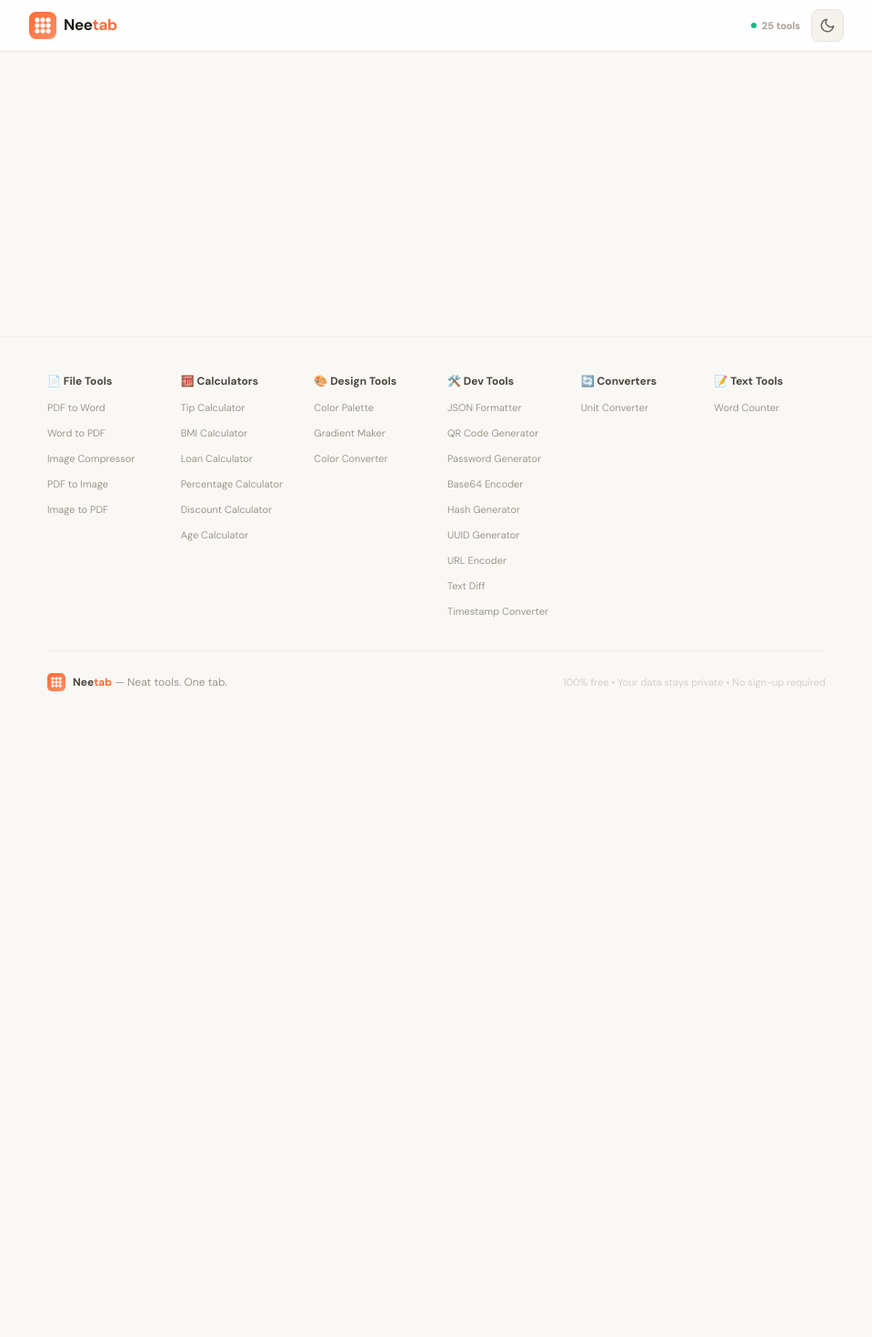
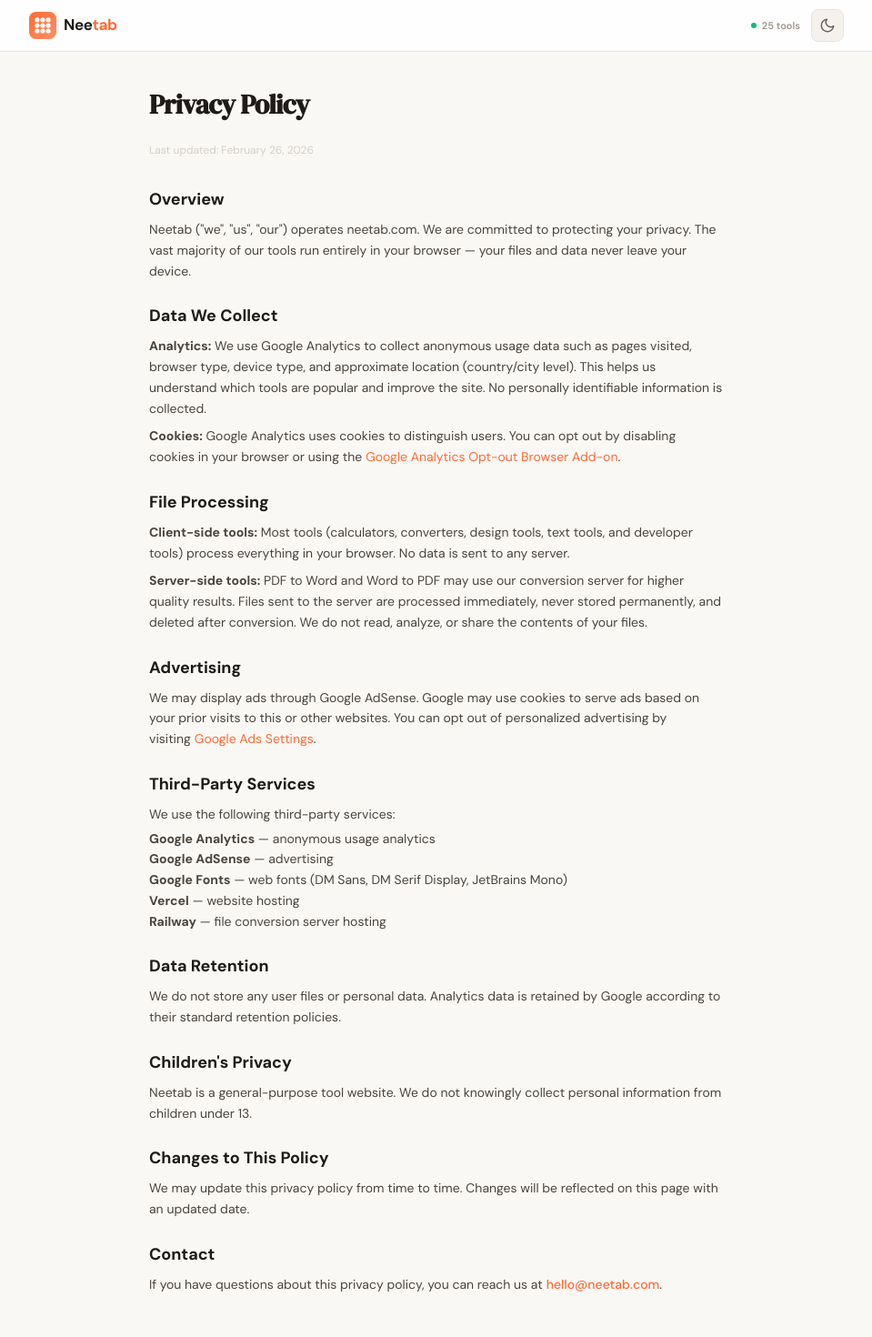
Before and after one commit to kojozcodes/neetab, a React (Vite) app: page /privacy in a window 1280 px wide. Shown: the top 1470 px of the page at 91% size, without its empty margins (160-1119 px from the left). Before the commit the page ends 800 px from the top, so only its background shows below. Built offline with nearby package versions, Linux system fonts and the light colour scheme.

Commit message:
Add Privacy Policy and About pages

```diff
--- a/src/App.tsx
+++ b/src/App.tsx
@@ -4,6 +4,8 @@
 import Footer from './components/Footer';
 import Home from './pages/Home';
 import ToolPage from './pages/ToolPage';
+import Privacy from './pages/Privacy';
+import About from './pages/About';
 
 export default function App() {
   const { theme, toggle } = useTheme();
@@ -15,6 +17,8 @@
         <Routes>
           <Route path="/" element={<Home />} />
           <Route path="/tools/:slug" element={<ToolPage />} />
+          <Route path="/privacy" element={<Privacy />} />
+          <Route path="/about" element={<About />} />
         </Routes>
       </main>
       <Footer />
--- a/src/components/Footer.tsx
+++ b/src/components/Footer.tsx
@@ -45,6 +45,10 @@
           <div className="text-[11px] text-surface-400">
             100% free • Your data stays private • No sign-up required
           </div>
+          <div className="flex items-center gap-3 text-[11px]">
+            <Link to="/about" className="text-surface-400 hover:text-brand-500 transition-colors">About</Link>
+            <Link to="/privacy" className="text-surface-400 hover:text-brand-500 transition-colors">Privacy</Link>
+          </div>
         </div>
       </div>
     </footer>
--- /dev/null
+++ b/src/pages/About.tsx
@@ -0,0 +1,71 @@
+import SEO from '../components/SEO';
+import { totalToolCount } from '../tools/registry';
+
+export default function About() {
+  return (
+    <>
+      <SEO
+        title="About Neetab — Neat Tools. One Tab."
+        description="Neetab is a collection of free online tools — calculators, converters, design tools & file converters. Fast, private, no sign-up required."
+        path="/about"
+      />
+      <div className="max-w-2xl mx-auto px-5 py-10 animate-fade-in">
+        <h1 className="font-display text-2xl sm:text-3xl font-bold tracking-tight text-surface-900 dark:text-surface-100 mb-6">
+          About Neetab
+        </h1>
+
+        <div className="space-y-6 text-sm text-surface-700 dark:text-surface-300 leading-relaxed">
+          <section>
+            <h2 className="text-lg font-bold text-surface-900 dark:text-surface-100 mb-2">What is Neetab?</h2>
+            <p>
+              Neetab is a collection of {totalToolCount} free online tools designed to be fast, private, and beautifully simple.
+              From PDF converters and image compressors to calculators, color palette generators, and developer utilities —
+              everything you need in one tab.
+            </p>
+          </section>
+
+          <section>
+            <h2 className="text-lg font-bold text-surface-900 dark:text-surface-100 mb-2">Why Neetab?</h2>
+            <p>
+              Most online tool sites are bloated with ads, slow to load, and require sign-ups. We built Neetab because
+              we wanted something better: tools that load instantly, respect your privacy, and just work.
+            </p>
+          </section>
+
+          <section>
+            <h2 className="text-lg font-bold text-surface-900 dark:text-surface-100 mb-2">Privacy First</h2>
+            <p>
+              The majority of Neetab tools run entirely in your browser. Your files, calculations, and data stay on your
+              device — nothing is uploaded to a server unless absolutely necessary (like high-quality PDF conversion).
+              Even then, files are processed and immediately deleted.
+            </p>
+          </section>
+
+          <section>
+            <h2 className="text-lg font-bold text-surface-900 dark:text-surface-100 mb-2">100% Free</h2>
+            <p>
+              Every tool on Neetab is free to use with no limits, no sign-ups, and no premium tiers. We keep the lights on
+              through non-intrusive advertising. That's it.
+            </p>
+          </section>
+
+          <section>
+            <h2 className="text-lg font-bold text-surface-900 dark:text-surface-100 mb-2">Built With</h2>
+            <p>
+              Neetab is built with React, TypeScript, and Tailwind CSS. File conversion tools are powered by a dedicated
+              backend running LibreOffice and pdf2docx. The site is hosted on Vercel with a conversion server on Railway.
+            </p>
+          </section>
+
+          <section>
+            <h2 className="text-lg font-bold text-surface-900 dark:text-surface-100 mb-2">Contact</h2>
+            <p>
+              Got feedback, tool requests, or just want to say hi? Reach us at
+              <span className="text-brand-500 font-medium ml-1">hello@neetab.com</span>.
+            </p>
+          </section>
+        </div>
+      </div>
+    </>
+  );
+}
--- /dev/null
+++ b/src/pages/Privacy.tsx
@@ -0,0 +1,92 @@
+import SEO from '../components/SEO';
+
+export default function Privacy() {
+  return (
+    <>
+      <SEO
+        title="Privacy Policy — Neetab"
+        description="Neetab privacy policy. Learn how we handle your data — spoiler: most tools run entirely in your browser."
+        path="/privacy"
+      />
+      <div className="max-w-2xl mx-auto px-5 py-10 animate-fade-in">
+        <h1 className="font-display text-2xl sm:text-3xl font-bold tracking-tight text-surface-900 dark:text-surface-100 mb-6">
+          Privacy Policy
+        </h1>
+        <p className="text-xs text-surface-400 mb-8">Last updated: February 26, 2026</p>
+
+        <div className="prose-custom space-y-6 text-sm text-surface-700 dark:text-surface-300 leading-relaxed">
+          <section>
+            <h2 className="text-lg font-bold text-surface-900 dark:text-surface-100 mb-2">Overview</h2>
+            <p>
+              Neetab ("we", "us", "our") operates neetab.com. We are committed to protecting your privacy.
+              The vast majority of our tools run entirely in your browser — your files and data never leave your device.
+            </p>
+          </section>
+
+          <section>
+            <h2 className="text-lg font-bold text-surface-900 dark:text-surface-100 mb-2">Data We Collect</h2>
+            <p><strong>Analytics:</strong> We use Google Analytics to collect anonymous usage data such as pages visited,
+              browser type, device type, and approximate location (country/city level). This helps us understand which tools
+              are popular and improve the site. No personally identifiable information is collected.</p>
+            <p className="mt-2"><strong>Cookies:</strong> Google Analytics uses cookies to distinguish users. You can opt out
+              by disabling cookies in your browser or using the
+              <a href="https://tools.google.com/dlpage/gaoptout" target="_blank" rel="noopener noreferrer" className="text-brand-500 hover:underline ml-1">
+                Google Analytics Opt-out Browser Add-on
+              </a>.</p>
+          </section>
+
+          <section>
+            <h2 className="text-lg font-bold text-surface-900 dark:text-surface-100 mb-2">File Processing</h2>
+            <p><strong>Client-side tools:</strong> Most tools (calculators, converters, design tools, text tools, and developer tools)
+              process everything in your browser. No data is sent to any server.</p>
+            <p className="mt-2"><strong>Server-side tools:</strong> PDF to Word and Word to PDF may use our conversion server for
+              higher quality results. Files sent to the server are processed immediately, never stored permanently, and deleted
+              after conversion. We do not read, analyze, or share the contents of your files.</p>
+          </section>
+
+          <section>
+            <h2 className="text-lg font-bold text-surface-900 dark:text-surface-100 mb-2">Advertising</h2>
+            <p>We may display ads through Google AdSense. Google may use cookies to serve ads based on your prior visits to
+              this or other websites. You can opt out of personalized advertising by visiting
+              <a href="https://www.google.com/settings/ads" target="_blank" rel="noopener noreferrer" className="text-brand-500 hover:underline ml-1">
+                Google Ads Settings
+              </a>.</p>
+          </section>
+
+          <section>
+            <h2 className="text-lg font-bold text-surface-900 dark:text-surface-100 mb-2">Third-Party Services</h2>
+            <p>We use the following third-party services:</p>
+            <p className="mt-1"><strong>Google Analytics</strong> — anonymous usage analytics</p>
+            <p><strong>Google AdSense</strong> — advertising</p>
+            <p><strong>Google Fonts</strong> — web fonts (DM Sans, DM Serif Display, JetBrains Mono)</p>
+            <p><strong>Vercel</strong> — website hosting</p>
+            <p><strong>Railway</strong> — file conversion server hosting</p>
+          </section>
+
+          <section>
+            <h2 className="text-lg font-bold text-surface-900 dark:text-surface-100 mb-2">Data Retention</h2>
+            <p>We do not store any user files or personal data. Analytics data is retained by Google according to their
+              standard retention policies.</p>
+          </section>
+
+          <section>
+            <h2 className="text-lg font-bold text-surface-900 dark:text-surface-100 mb-2">Children's Privacy</h2>
+            <p>Neetab is a general-purpose tool website. We do not knowingly collect personal information from children under 13.</p>
+          </section>
+
+          <section>
+            <h2 className="text-lg font-bold text-surface-900 dark:text-surface-100 mb-2">Changes to This Policy</h2>
+            <p>We may update this privacy policy from time to time. Changes will be reflected on this page with an updated date.</p>
+          </section>
+
+          <section>
+            <h2 className="text-lg font-bold text-surface-900 dark:text-surface-100 mb-2">Contact</h2>
+            <p>If you have questions about this privacy policy, you can reach us at
+              <span className="text-brand-500 font-medium ml-1">hello@neetab.com</span>.
+            </p>
+          </section>
+        </div>
+      </div>
+    </>
+  );
+}
```
Also changed, not shown: 1 other file (tests, documents, lock files or other folders).
